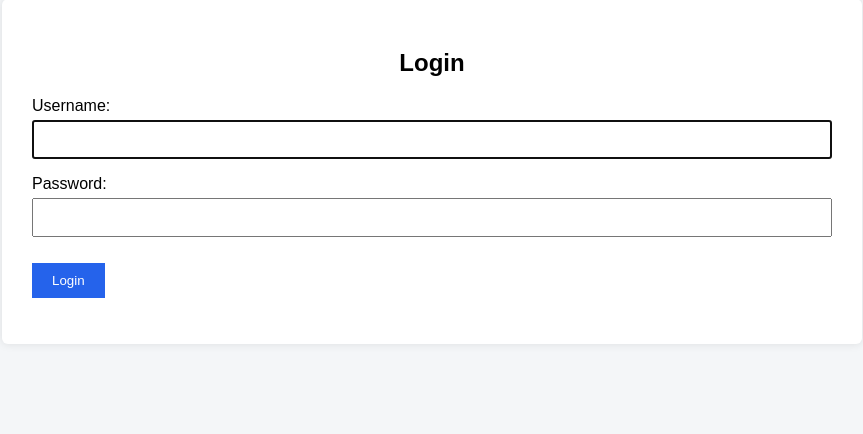
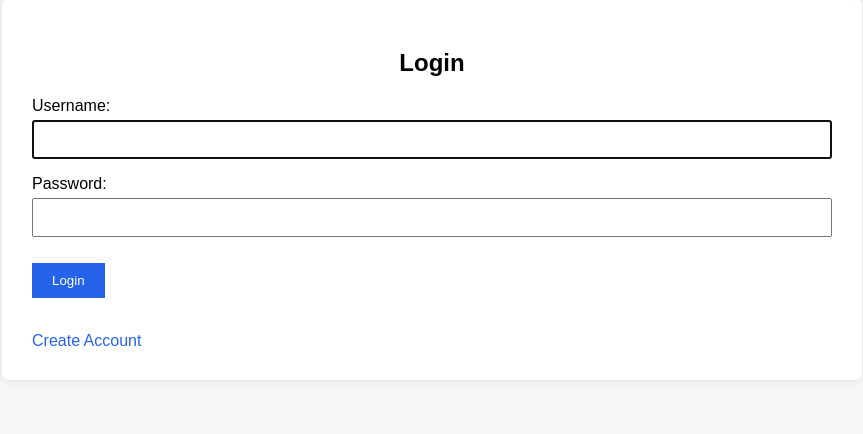
Before and after one commit to Sandesh-Jamdhade/EmployeeHub, a Django app: page /login/ in a window 1280 px wide. Shown: the part 107-541 px from the top of the page, without its empty margins (208-1071 px from the left). Run offline with Django 5.2, Linux system fonts and the light colour scheme.

Commit message:
Added create account button at the bottom of form

```diff
--- a/employees/templates/login.html
+++ b/employees/templates/login.html
@@ -10,4 +10,7 @@
 {{ form.as_p }}
 <button>Login</button>
 </form>
+<br>
+<a href="/register/">Create Account</a>
+
 </div>
```
